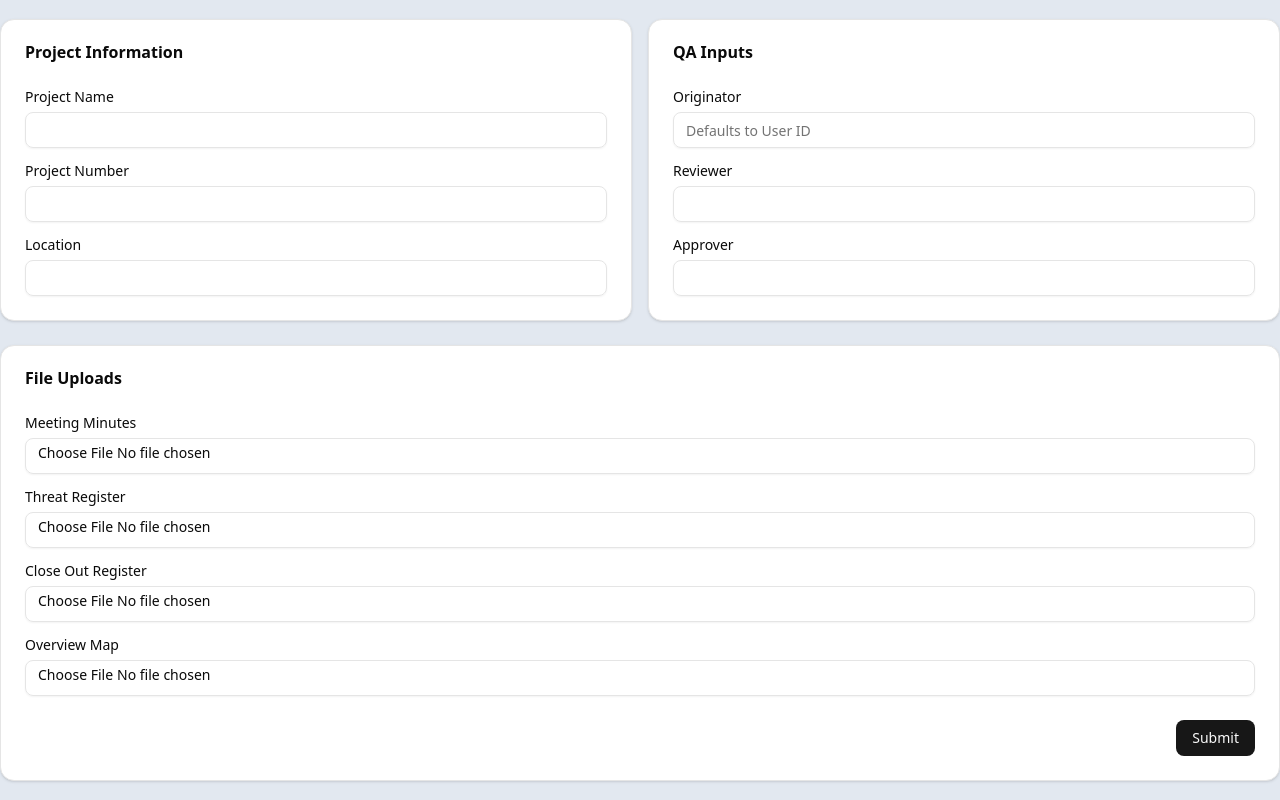
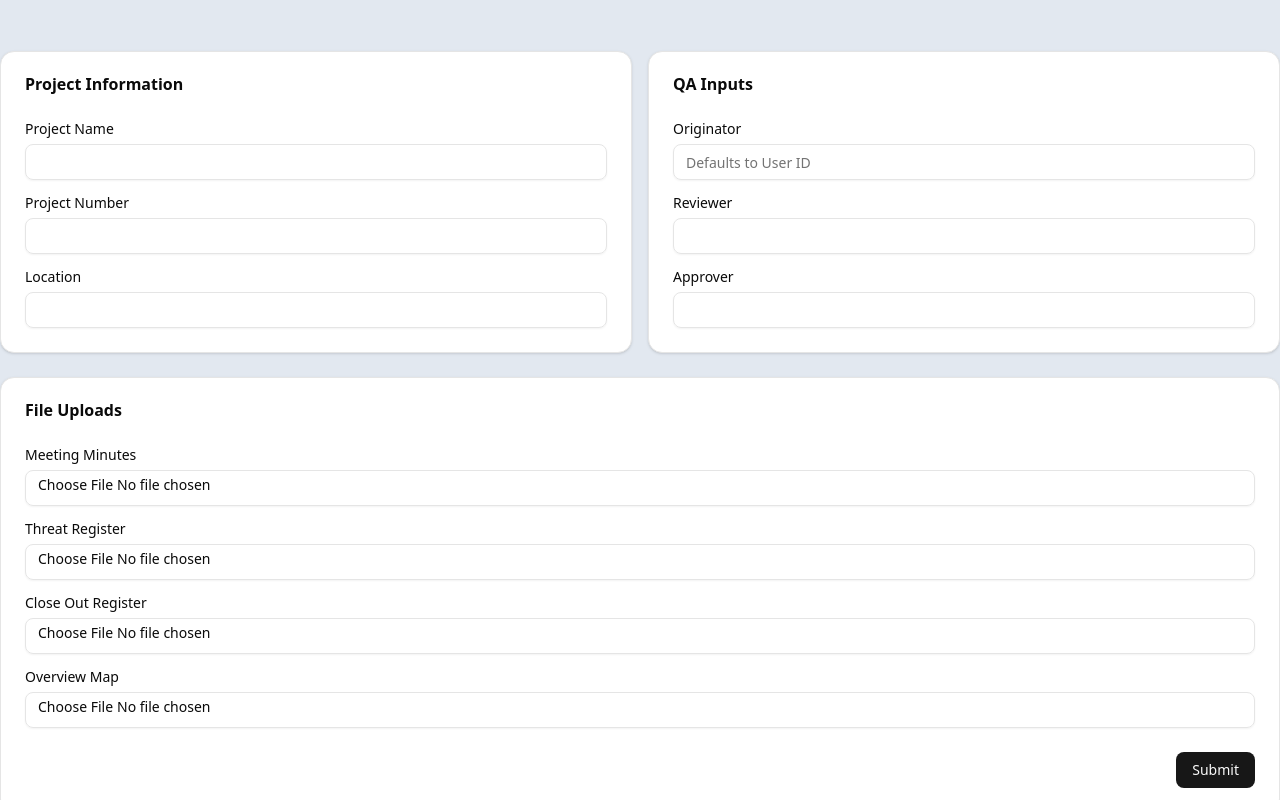
Before and after one commit to guptaavi19/SMS-Proposal-Generation, a React (Vite) app in the folder ui/: page / in a window 1280 px wide. Built offline with nearby package versions, Linux system fonts and the light colour scheme.

Commit message:
overflow fix

```diff
--- a/ui/src/pages/Index.tsx
+++ b/ui/src/pages/Index.tsx
@@ -86,7 +86,7 @@ const Page = () => {
   );
 
   return (
-    <main className="min-h-screen bg-slate-200">
+    <main className="h-screen overflow-auto py-8 bg-slate-200">
       <Form {...form}>
         <form
           onSubmit={form.handleSubmit(onSubmit)}
```
